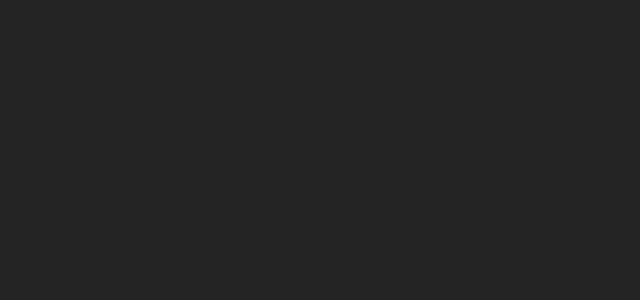
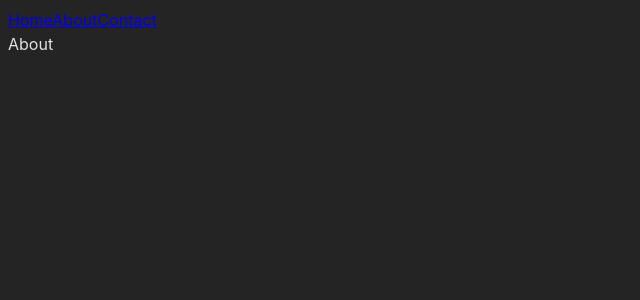
Before and after one commit to marothon/lexicon-router-exercises, a React (Vite) app: page /about in a window 1280 px wide. Shown: the top 300 px of the page, without its empty margins (0-640 px from the left). Built offline with nearby package versions, Linux system fonts and the light colour scheme.

Commit message:
Solve task 1

```diff
--- /dev/null
+++ b/src/components/about.tsx
@@ -0,0 +1,5 @@
+export default function About() {
+  return (
+    <div>About</div>
+  )
+}
--- a/src/components/app.tsx
+++ b/src/components/app.tsx
@@ -1,8 +1,12 @@
+import { Outlet } from 'react-router-dom'
 import './app.css'
+import Header from './header'
 
 function App() {
   return (
     <>
+      <Header/>
+      <Outlet/>
     </>
   )
 }
--- /dev/null
+++ b/src/components/contact.tsx
@@ -0,0 +1,5 @@
+export default function Contact() {
+  return (
+    <div>Contact</div>
+  )
+}
--- /dev/null
+++ b/src/components/header.tsx
@@ -0,0 +1,11 @@
+import { Link } from 'react-router-dom'
+
+export default function Header() {
+  return (
+    <nav>
+      <Link to='/'>Home</Link>
+      <Link to='/about'>About</Link>
+      <Link to='/contact'>Contact</Link>
+    </nav>
+  )
+}
--- /dev/null
+++ b/src/components/home.tsx
@@ -0,0 +1,5 @@
+export default function Home() {
+  return (
+    <div>Home</div>
+  )
+}
--- a/src/main.tsx
+++ b/src/main.tsx
@@ -1,10 +1,11 @@
 import { StrictMode } from 'react'
 import { createRoot } from 'react-dom/client'
+import { RouterProvider } from 'react-router-dom'
+import { router } from './routing'
 import './index.css'
-import App from './components/App'
 
 createRoot(document.getElementById('root')!).render(
   <StrictMode>
-    <App />
+    <RouterProvider router={router}/>
   </StrictMode>,
 )
--- /dev/null
+++ b/src/routing.tsx
@@ -0,0 +1,27 @@
+import { createBrowserRouter } from "react-router-dom"
+import Home from "./components/home";
+import About from "./components/about";
+import Contact from "./components/contact";
+import App from "./components/app";
+
+export const router = createBrowserRouter([
+  {
+    path: '/',
+    element: <App/>,
+    children: [
+      {
+        path: '/',
+        index: true,
+        element: <Home/>
+      },
+      {
+        path: '/about',
+        element: <About/>
+      },
+      {
+        path: '/contact',
+        element: <Contact/>
+      }
+    ]
+  }
+]);
```
